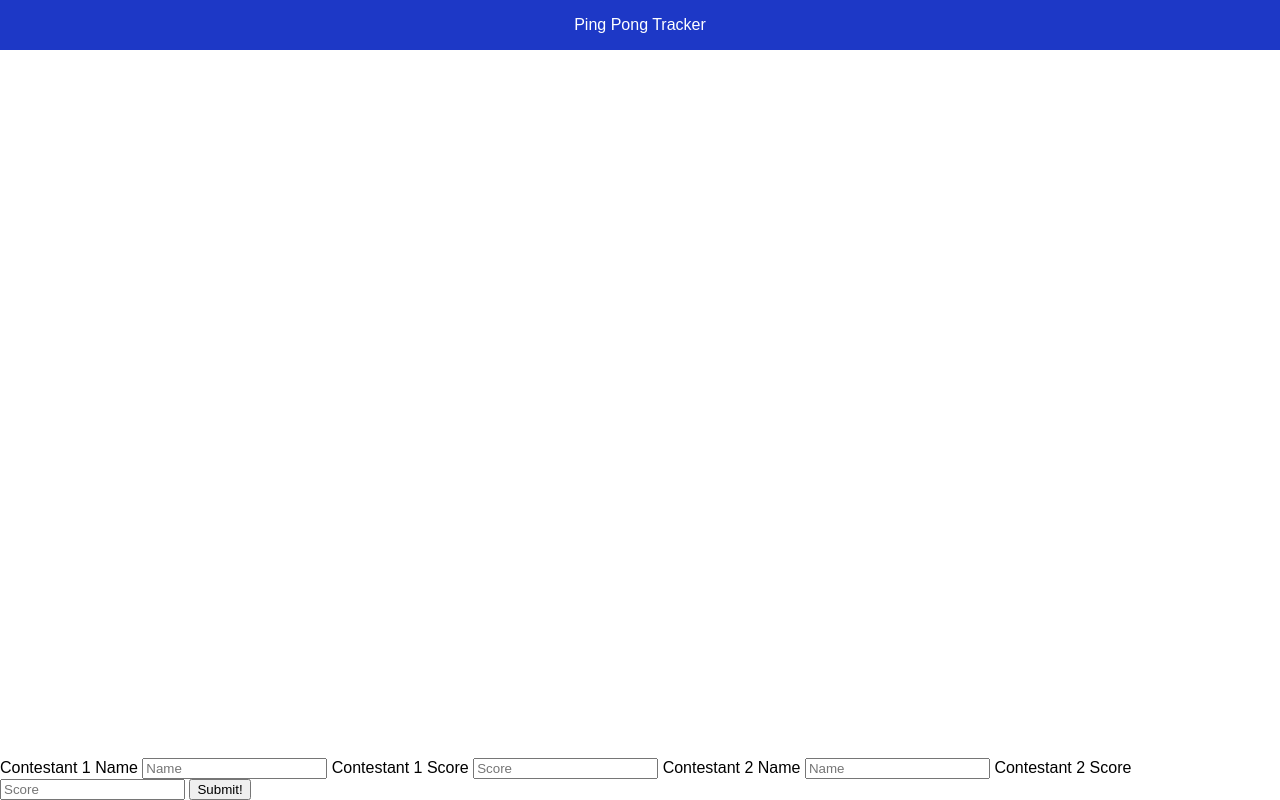
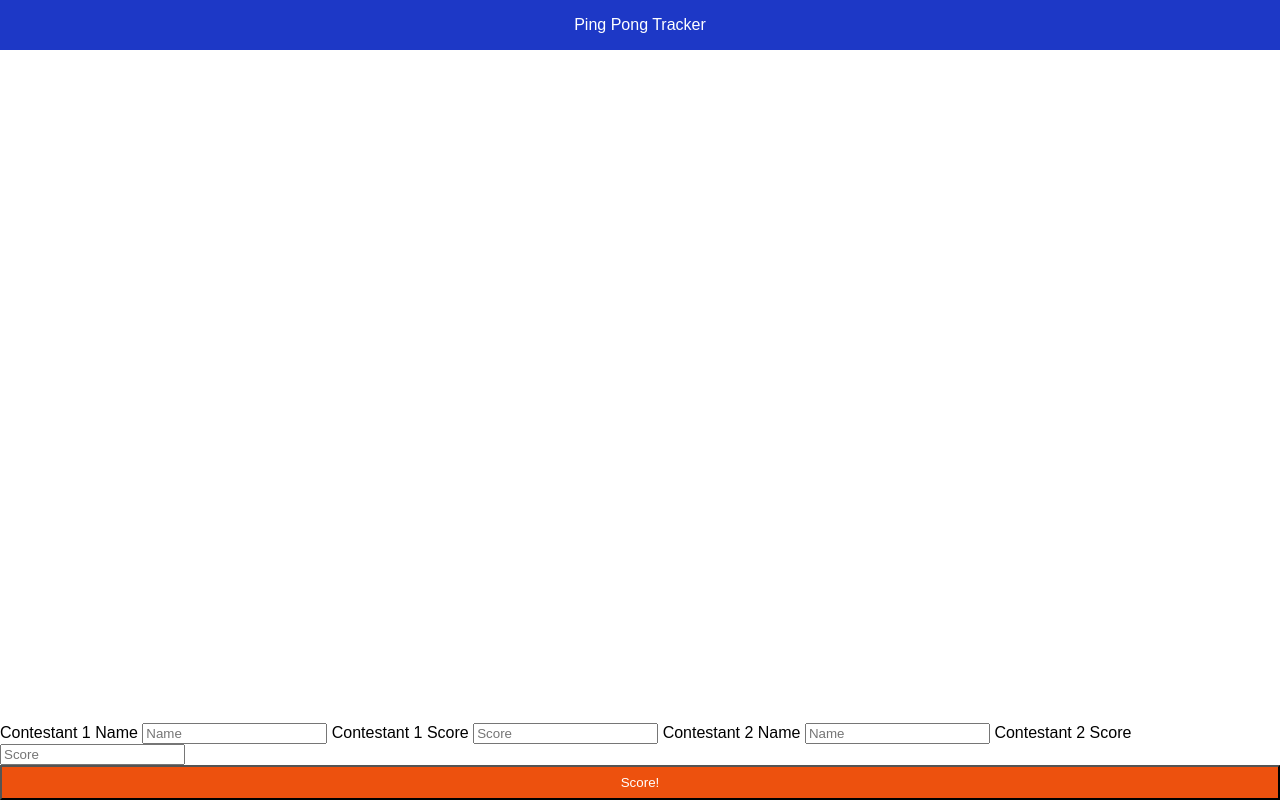
Before and after one commit to stephhappens/14-ping-pong, a website: page public/index.html in a window 1280 px wide. Drawn offline with nearby package versions, Linux system fonts and the light colour scheme; files that its build step writes are made by us from their sources; files whose address does not match are found by name.

Commit message:
Style Score Button

```diff
--- a/app/styles/app.scss
+++ b/app/styles/app.scss
@@ -62,3 +62,12 @@ body {
   display: flex;
   justify-content: space-between;
 }
+
+
+
+.btn--submit {
+  background-color:#ed510e;
+  padding: 0.5rem;
+  width: 100%;
+  color: white;
+}
--- a/public/index.html
+++ b/public/index.html
@@ -30,7 +30,7 @@
         <input type="text" class="home-form__input" name="user_2" placeholder="Name" id="home-form-player_2">
         <label for="home-form-score_2"> Contestant 2 Score </label>
         <input type="text" class="home-form__input" name="score_2" placeholder="Score" id="home-form-score_2">
-        <button type="submit" class="btn--submit"> Submit! </button>
+        <button type="submit" class="btn--submit"> Score! </button>
       </form>
     </div>
   </div>
```
